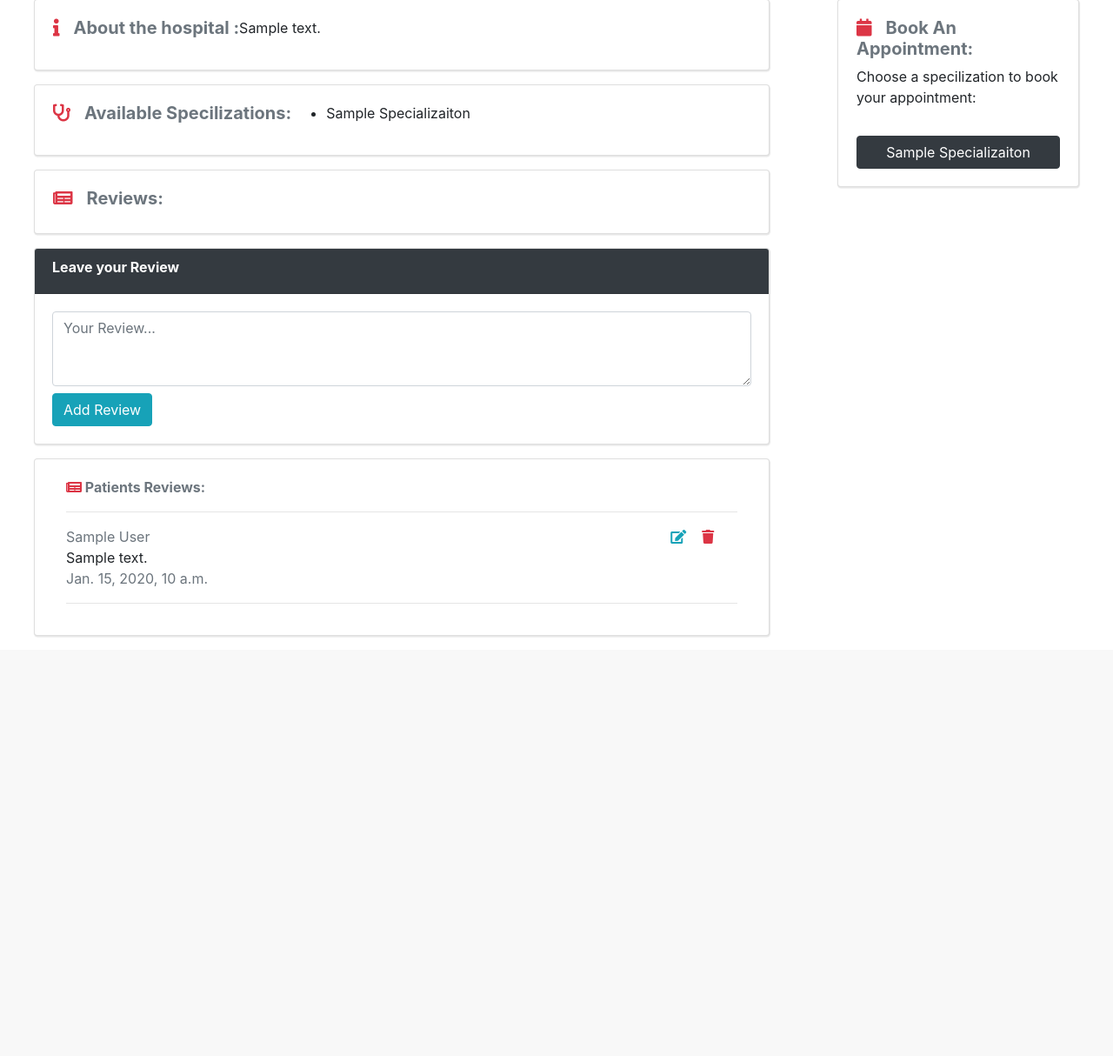
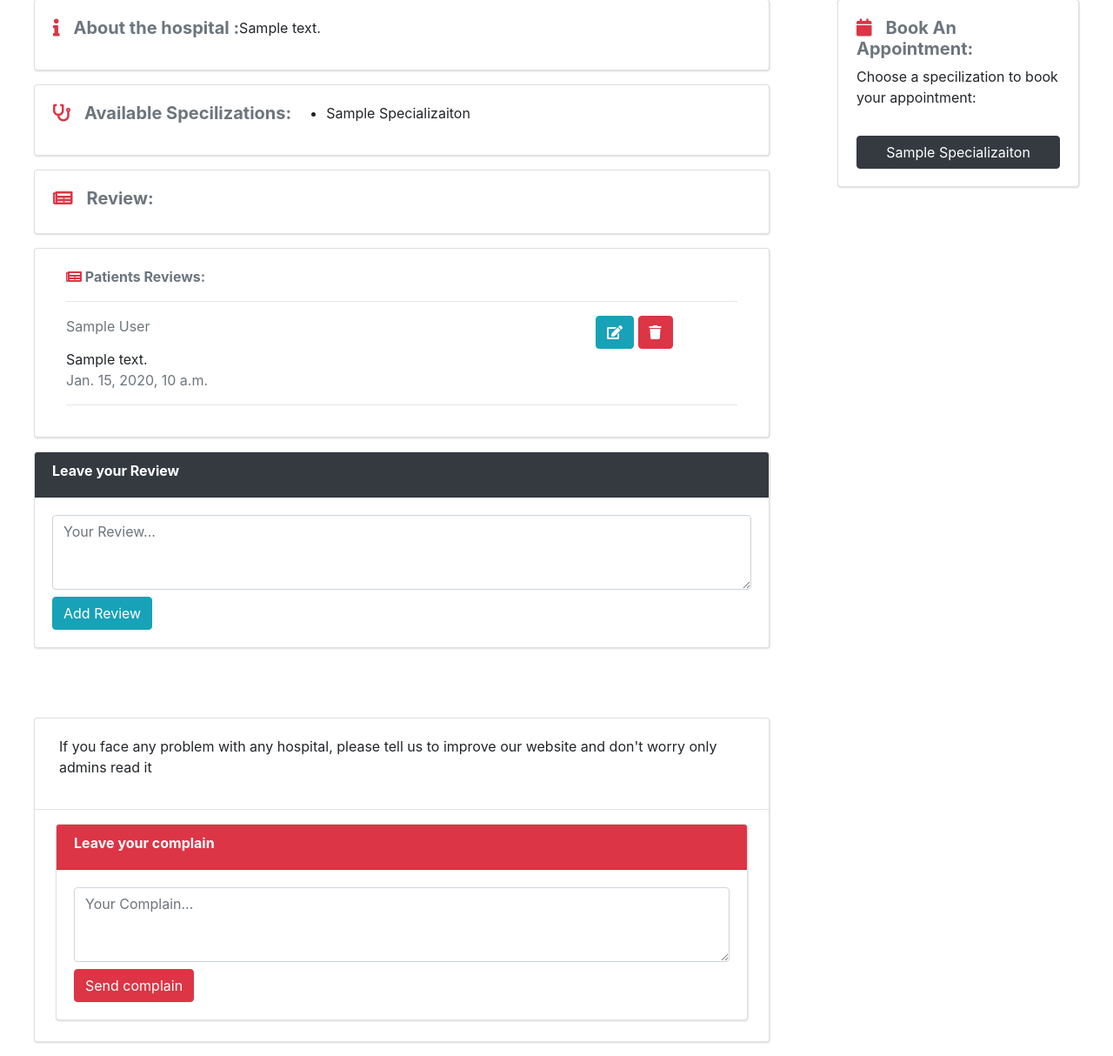
Before and after one commit to NohaHossam123/Doctors, a Django app: page /hospitals/h/1 in a window 1280 px wide. Shown: the part 423-1637 px from the top of the page at 87% size. Before the commit the page ends 1155 px from the top, so only its background shows below. Run offline with Django 3.2, Linux system fonts and the light colour scheme; a user stored in the database is signed in; tables that the repository leaves empty hold one stand-in row (values such as "Sample post"); grey boxes marked "Sample" are stand-in pictures; some libraries are stand-ins or nearby versions.

Commit message:
add edit comment

```diff
--- a/HDCare/Doctors/static/css/style.css
+++ b/HDCare/Doctors/static/css/style.css
@@ -58,3 +58,16 @@
         background-color: #292b2c ;
         height: 55px;
     }
+
+    .delete-link {
+        background-color: red;
+        color: white;
+        border: 1px solid white;
+        cursor: pointer;
+        padding: 3px;
+      }
+      #result {
+        margin: 20px;
+        padding: 10px;
+        border: 1px solid orange;
+      }
--- a/HDCare/Doctors/templates/doctors-partial.html
+++ b/HDCare/Doctors/templates/doctors-partial.html
@@ -28,7 +28,7 @@
 <div class="card mt-4 p-4">
 <div class="row">
 <div class="col-3">
-  <img src="/media/{{ doctor.image }}" class="rounded" width="100%" height="180px" alt="No image">
+  <img src="/media/{{ doctor.image }}" class="rounded" width="100%" height="180px">
   <a role="button" class="btn btn-dark mt-3 w-100" href="/doctors/doctor/{{doctor.id}}">More Details</a>
 </div>
 <div class="col-md">
--- a/HDCare/Doctors/urls.py
+++ b/HDCare/Doctors/urls.py
@@ -7,5 +7,6 @@ urlpatterns = [
     path('doctor/<id>', doctor_profile, name="doctor"),
     path('<id>/addComment',add_comment,name="add_comment"),
     path('<id>/removeComment',remove_comment,name="remove_comment"),
+    path('<id>/editComment',edit_comment,name="edit_comment"),
     path('<id>/addComplain',add_complain,name="add_complain"),
 ]
--- /dev/null
+++ b/HDCare/Hospitals/static/javascript/hospitalBtns.js
@@ -0,0 +1,14 @@
+
+    $("#editReview").on("show.bs.modal", function (e) {
+        var button = $(e.relatedTarget)
+        var action = button.data('action')
+        var modal = $(this)
+        modal.find("#form").attr('action', action)
+        modal.find("#review").val(button.data('message'))
+        modal.find("#header").text(button.data('header'))
+        modal.find("#edit_button").text(button.data('button'))
+    });
+
+$(document).on('click', '.confirm-delete', function(){
+    return confirm('Are you sure you want to delete this review?');
+})
--- a/HDCare/Hospitals/templates/hospital.html
+++ b/HDCare/Hospitals/templates/hospital.html
@@ -66,22 +66,8 @@
                 <div class="card-body row">
                     <p class="h5 text-secondary">
                         <i class="fa fa-newspaper-o	text-danger"></i> &nbsp;
-                        <strong>Reviews:</strong>
+                        <strong>Review:</strong>
                     </p>
-                </div>
-            </div>
-
-            <!-- review form -->
-             <div class="card rounded mb-3 mr-5">
-                <div class="card-header text-white bg-dark">
-                    <p class="h6"><strong>Leave your Review</strong></p>
-                </div>
-                <div class="card-body">
-                    <form action={% url 'add_review' hospital.id %} method="POST">
-                        {% csrf_token %}
-                        <textarea name="context" rows="3" class="form-control" placeholder="Your Review..."></textarea>
-                        <button class="btn btn-info mt-2" type="submit">Add Review</button>
-                    </form>
                 </div>
             </div>
 
@@ -96,13 +82,16 @@
                 {% for review in reviews %}
                 <div>
                     <div class="row">
-                            <div class="col-10 text-secondary">
+                        <div class="col-8 text-secondary">
                             {{review.user.first_name|title}}&nbsp;{{review.user.last_name|title}}
                         </div>
                         {%if user.id == review.user_id %}
-                            <div class="col-2 text-center">
-                                <a class="fa fa-edit text-info" href="#"></a>&nbsp; &nbsp;
-                                <a href= "{% url 'remove_review' review.id %}"><i class="fa fa-trash text-danger"></i></a>
+                        <div class=" col-4 text-center">
+                            <button type="button" class="btn btn-info" data-toggle="modal" data-target="#editReview" data-action="{% url 'edit_review' review.id %}"
+                            data-message="{{ review.context }}" data-header="Edit Review" data-button="save changes"><i  class="fa fa-edit"></i></button>
+
+                            <a type="button" class="btn btn-danger confirm-delete" href="{% url 'remove_review' review.id %}">
+                            <i class="fa fa-trash"></i></a>
                         </div>
                         {%endif%}
                     </div>
@@ -113,12 +102,71 @@
                 </div>
                 <hr/>
                 {% endfor %}
+
+                <div class="modal fade" id="editReview" tabindex="-1" role="dialog" aria-labelledby="exampleModalLabel" aria-hidden="true">
+                    <div class="modal-dialog" role="document">
+                      <div class="modal-content">
+                        <div class="modal-header">
+                          <h5 class="modal-title" id="header"></h5>
+                          <button type="button" class="close" data-dismiss="modal" aria-label="Close">
+                            <span aria-hidden="true">&times;</span>
+                          </button>
+                        </div>
+                        <div class="modal-body">
+                          <form  method="POST" id="form" action="">
+                            <div class="form-group">
+                              <label for="review" class="col-form-label" id="text_label"></label>
+                              <textarea class="form-control" id="review" name="context"></textarea>
+                              {% csrf_token %}
+                            </div>
+                          </form>
+                        </div>
+                        <div class="modal-footer">
+                          <button type="button" class="btn btn-secondary" data-dismiss="modal">Close</button>
+                          <button type="submit" class="btn btn-info" id="edit_button" form="form"></button>
+                        </div>
+                      </div>
+                    </div>
+                </div>
+
             </div>
             </div>
             {% else %}
             <br/><br/>
             {%endif%}
-
+            <!-- review form -->
+            {% if user.is_authenticated %}
+             <div class="card rounded mb-3 mr-5">
+                <div class="card-header text-white bg-dark">
+                    <p class="h6"><strong>Leave your Review</strong></p>
+                </div>
+                <div class="card-body">
+                    <form action={% url 'add_review' hospital.id %} method="POST">
+                        {% csrf_token %}
+                        <textarea name="context" rows="3" class="form-control" placeholder="Your Review..."></textarea>
+                        <button class="btn btn-info mt-2" type="submit">Add Review</button>
+                    </form>
+                </div>
+            </div>
+            <div class="card rounded mb-3 mr-5" style="margin-top:5em;">
+                <div class="card-body row ml-2">
+                    If you face any problem with any hospital, please tell us to improve our website and don't worry only admins read it
+                </div>
+                <hr>
+                <div class="card ml-4 mr-4 mb-4">
+                    <div class="card-header text-white bg-danger">
+                        <p class="h6"><strong>Leave your complain</strong></p>
+                    </div>
+                    <div class="card-body">
+                        <form action={% url 'add_complaint' hospital.id %} method="POST">
+                            {% csrf_token %}
+                            <textarea name="context" rows="3" class="form-control" placeholder="Your Complain..."></textarea>
+                            <button class="btn btn-danger mt-2" type="submit">Send complain</button>
+                        </form>
+                    </div>
+                </div>
+            </div>
+            {% endif %}
     </div>
     <!-- books section -->
     <div class="col-3 ">
@@ -137,3 +185,7 @@
     </div>
 </div>
 {% endblock %}
+
+{% block footer %}
+    <script type="text/javascript" src="{% static '/javascript/hospitalBtns.js' %}"></script>
+{% endblock %}
--- a/HDCare/Hospitals/urls.py
+++ b/HDCare/Hospitals/urls.py
@@ -8,5 +8,7 @@ urlpatterns = [
     path('books/<id>',hospital_books , name='hospital_books'),
     path('<id>/addReview',add_review,name="add_review"),
     path('<id>/removeReview',remove_review,name="remove_review"),
+    path('<id>/editReview',edit_review,name="edit_review"),
+    path('<id>/addComplaint',add_complaint,name="add_complaint"),
 
 ]
--- a/HDCare/Hospitals/views.py
+++ b/HDCare/Hospitals/views.py
@@ -33,7 +33,8 @@ def hospitals(request):
 def hospital(request, id):
     hospital = Hospital.objects.get(id=id)
     reviews = Review.objects.order_by("-id").filter(hospital=id)
-    context = {'hospital': hospital , 'reviews':reviews}
+    complains = Complaint.objects.all()
+    context = {'hospital': hospital , 'reviews':reviews , "complains": complains}
 
     return render(request,'hospital.html', context)
 
@@ -44,7 +45,6 @@ def hospital_books(request, id):
 
     return render(request,'books.html',context)
 
-@login_required
 def add_review(request,id):
     if request.method == 'POST':
         if request.POST.get('context') == '':
@@ -60,3 +60,23 @@ def remove_review(request, id):
     hospital_id = review.hospital.id
     review.delete()
     return redirect('hospital', hospital_id)
+
+def edit_review(request, id):
+    if request.method == 'POST':
+        review = Review.objects.get(id=id)
+        review.context = request.POST.get('context')
+        if review.context == '':
+            messages.error(request, "Invalid review,review can't be empty")
+        else:
+            review.save()
+    return redirect('hospital', review.hospital.id)
+
+def add_complaint(request,id):
+    if request.method == 'POST':
+        if request.POST.get('context') == '':
+            messages.error(request, "Invalid complain,Complain can't be empty")
+        else:
+            user_id = request.user.id
+            context = request.POST.get('context')
+            Complaint.objects.create(context= context, user_id = user_id, hosptal_id = id)
+    return redirect('hospital', id)
--- a/HDCare/users/templates/base.html
+++ b/HDCare/users/templates/base.html
@@ -6,9 +6,10 @@
     <link rel="stylesheet" href="{% static '/css/base.css' %}"/>
     <link rel="stylesheet" href="https://maxcdn.bootstrapcdn.com/bootstrap/4.0.0/css/bootstrap.min.css" integrity="sha384-Gn5384xqQ1aoWXA+058RXPxPg6fy4IWvTNh0E263XmFcJlSAwiGgFAW/dAiS6JXm" crossorigin="anonymous">
     <script src="https://code.jquery.com/jquery-3.2.1.slim.min.js" integrity="sha384-KJ3o2DKtIkvYIK3UENzmM7KCkRr/rE9/Qpg6aAZGJwFDMVNA/GpGFF93hXpG5KkN" crossorigin="anonymous"></script>
+    <script src="https://code.jquery.com/jquery-3.2.1.min.js"></script>
     <script src="https://cdnjs.cloudflare.com/ajax/libs/popper.js/1.12.9/umd/popper.min.js" integrity="sha384-ApNbgh9B+Y1QKtv3Rn7W3mgPxhU9K/ScQsAP7hUibX39j7fakFPskvXusvfa0b4Q" crossorigin="anonymous"></script>
     <script src="https://maxcdn.bootstrapcdn.com/bootstrap/4.0.0/js/bootstrap.min.js" integrity="sha384-JZR6Spejh4U02d8jOt6vLEHfe/JQGiRRSQQxSfFWpi1MquVdAyjUar5+76PVCmYl" crossorigin="anonymous"></script>
-    <script src="https://code.jquery.com/jquery-3.2.1.min.js"></script>
+
     <link rel="stylesheet" href="https://maxcdn.bootstrapcdn.com/font-awesome/4.7.0/css/font-awesome.min.css"/>
     <link rel="stylesheet" href="https://use.fontawesome.com/releases/v5.5.0/css/all.css" integrity="sha384-B4dIYHKNBt8Bc12p+WXckhzcICo0wtJAoU8YZTY5qE0Id1GSseTk6S+L3BlXeVIU" crossorigin="anonymous">
     <title>HDCare - {%block title %}{% endblock %}</title>
```
Also changed, not shown: HDCare/Doctors/static/javascript/doctorBtns.js (added, +14 -0 lines), HDCare/Doctors/templates/doctorProfile.html (+52 -11 lines), HDCare/Doctors/views.py (+12 -3 lines). Lines whose indentation alone changed are shown as unchanged.
